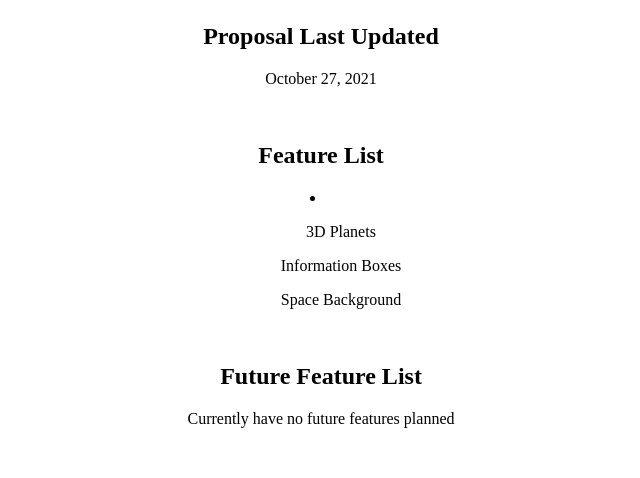
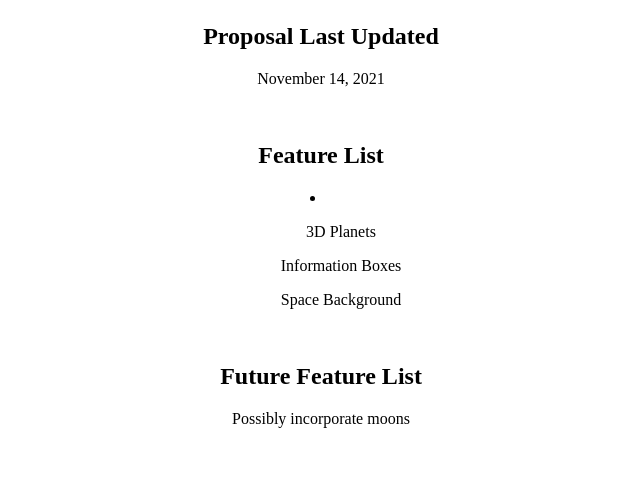
Before and after one commit to Jwolniak/web-final-proposal-jaw, a plain HTML site: page index.html in a window 1280 px wide. Shown: the part 526-1004 px from the top of the page, without its empty margins (319-959 px from the left). Drawn offline with Linux system fonts and the light colour scheme.

Commit message:
updated future feature list

```diff
--- a/index.html
+++ b/index.html
@@ -28,7 +28,7 @@
         </p><br>
 
         <h2>Proposal Last Updated</h2>
-        <p>October 27, 2021</p><br>
+        <p>November 14, 2021</p><br>
 
         <h2>Feature List</h2>
         <li>
@@ -38,7 +38,7 @@
         </li><br>
 
         <h2>Future Feature List</h2>
-        <p>Currently have no future features planned</p><br>
+        <p>Possibly incorporate moons</p><br>
 
         <h2>Basic Technical Features</h2>
         <li>
```
